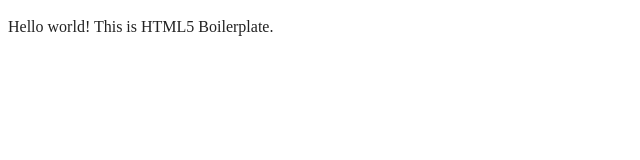
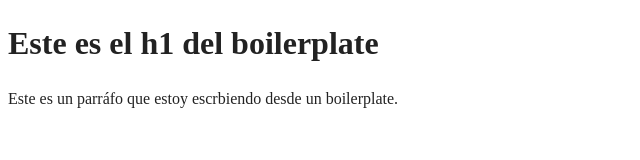
Before and after one commit to valsic9/HTML, a website: page T1_tarea2/index.html in a window 1280 px wide. Shown: the whole page, without its empty margins (0-640 px from the left). Drawn offline with Linux system fonts and the light colour scheme.

Commit message:
Update del index de la tarea 2

```diff
--- a/T1_tarea2/index.html
+++ b/T1_tarea2/index.html
@@ -1,19 +1,22 @@
 <!doctype html>
-<html class="no-js" lang="">
+<html class="no-js" lang="es">
 
 <head>
   <meta charset="utf-8">
   <meta name="viewport" content="width=device-width, initial-scale=1">
-  <title></title>
+  <title>Este es el segundo documento HTML que escribo</title>
   <link rel="stylesheet" href="css/style.css">
-  <meta name="description" content="">
+  <meta name="description" content="Estoy usando html5 boilerplate para este ejercicio">
 
+  <!-- Este de aqui es para cuando quieres linkear redes sociales
   <meta property="og:title" content="">
   <meta property="og:type" content="">
   <meta property="og:url" content="">
   <meta property="og:image" content="">
   <meta property="og:image:alt" content="">
+  -->
 
+  <!-- Añade el favicon según el dispositivo que esté visualizando-->
   <link rel="icon" href="/favicon.ico" sizes="any">
   <link rel="icon" href="/icon.svg" type="image/svg+xml">
   <link rel="apple-touch-icon" href="icon.png">
@@ -23,11 +26,10 @@
 </head>
 
 <body>
-
   <!-- Add your site or application content here -->
-  <p>Hello world! This is HTML5 Boilerplate.</p>
+  <h1>Este es el h1 del boilerplate</h1>
+  <p>Este es un parráfo que estoy escrbiendo desde un boilerplate.</p>
   <script src="js/app.js"></script>
-
 </body>
 
 </html>
```
